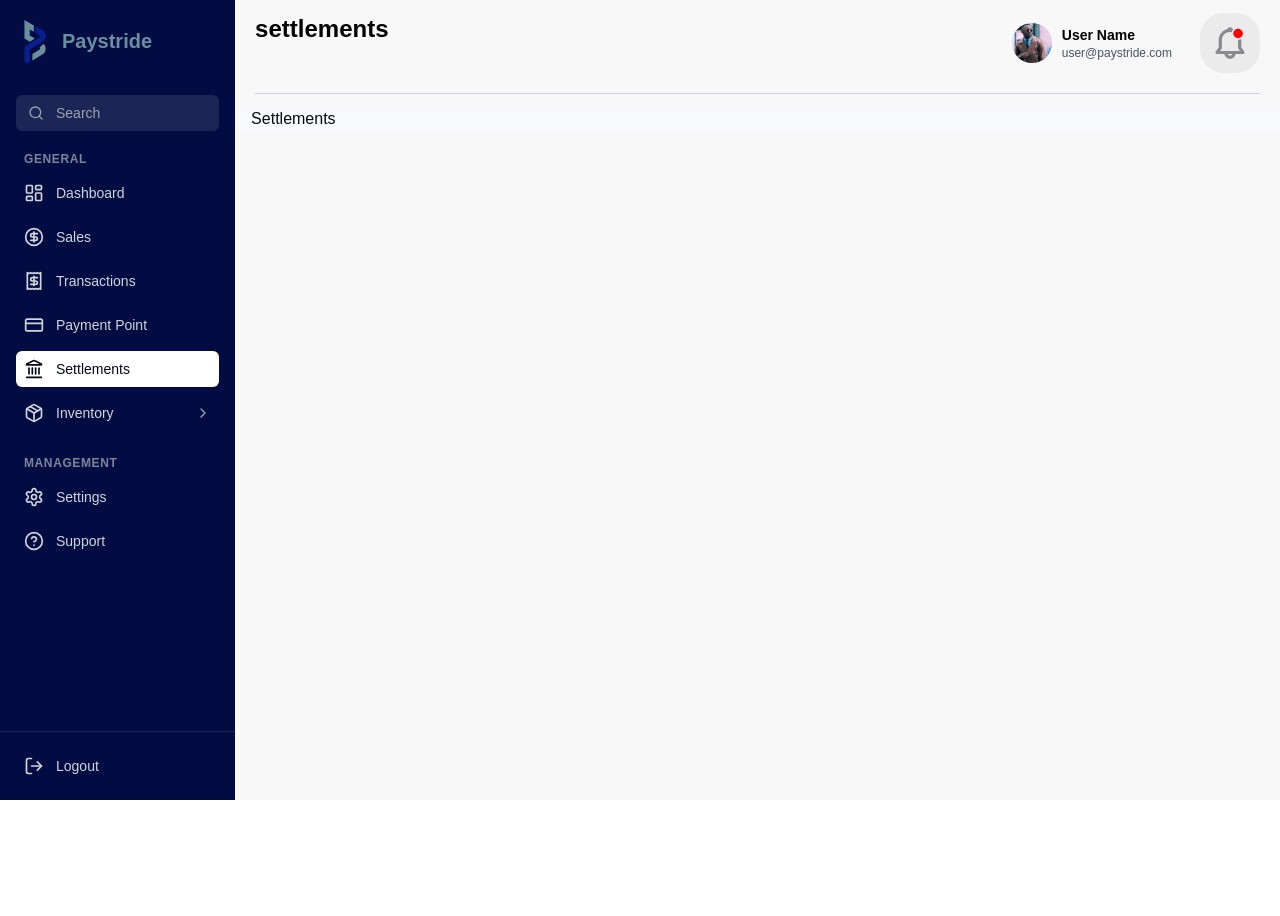
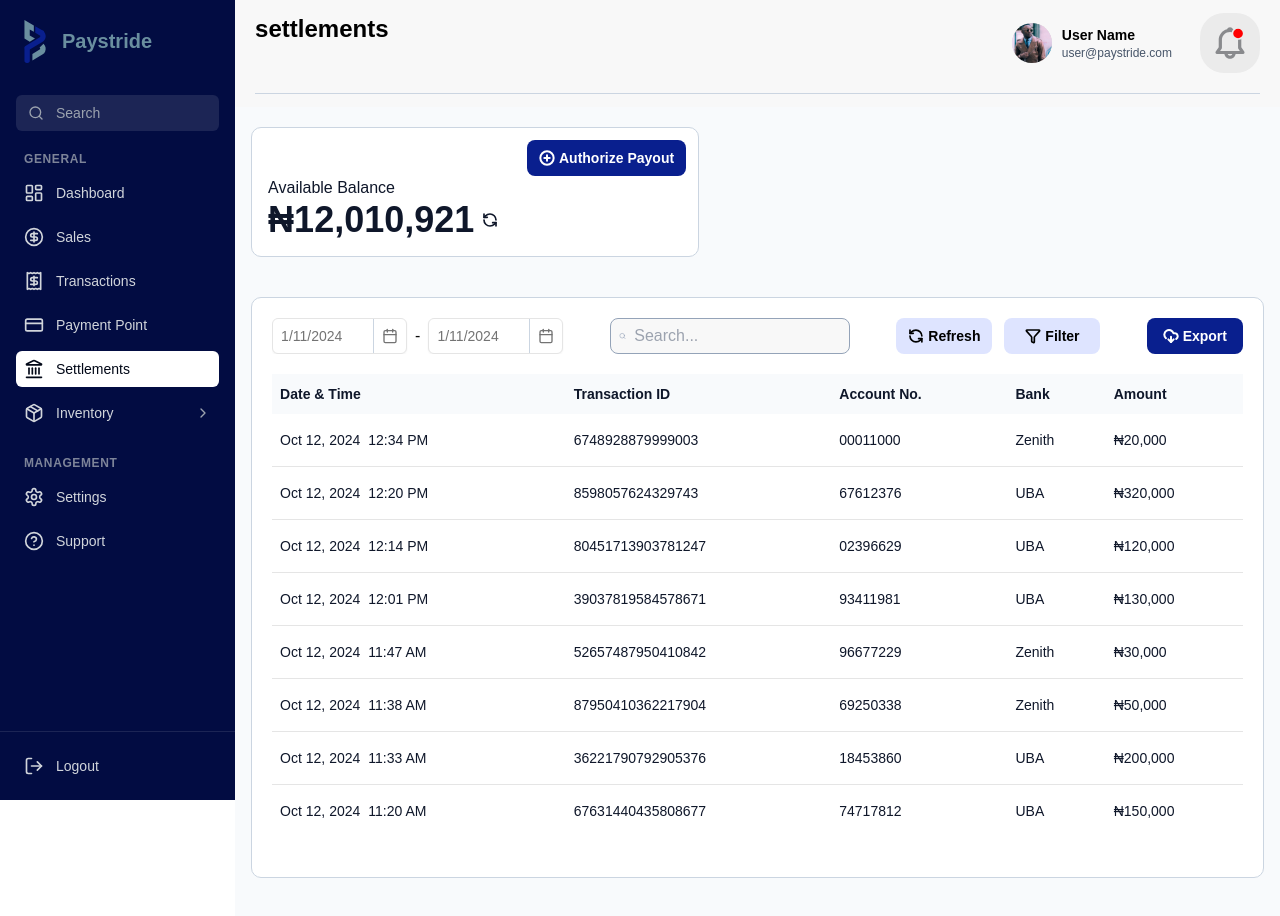
Before and after one commit to Paystride-Official/paystride-web, a Next.js app: page /settlements in a window 1280 px wide. Shown: the top 916 px of the page. Before the commit the page ends 800 px from the top, so only its background shows below. Built offline with nearby package versions, Linux system fonts and the light colour scheme.

Commit message:
authorize payout fix

```diff
--- /dev/null
+++ b/app/(dashboard)/settlements/_components/AuthorizePayout.tsx
@@ -0,0 +1,106 @@
+import {
+  AlertDialog,
+  AlertDialogCancel,
+  AlertDialogContent,
+  AlertDialogDescription,
+  AlertDialogHeader,
+  AlertDialogTitle,
+  AlertDialogTrigger,
+} from '@/components/ui/alert-dialog';
+import { primaryAccounts } from '@/constants/constants';
+import { CirclePlus } from 'lucide-react';
+import React, { useState } from 'react';
+import SuccesModal from '../../../../components/SuccesModal/SuccesModal';
+
+const AuthorizePayout = () => {
+  const [step, setStep] = useState('form');
+
+  return (
+    <AlertDialog>
+      <AlertDialogTrigger asChild>
+        <button
+          type="button"
+          onClick={() => setStep('form')}
+          className="bg-[#091F8E] text-white rounded-[8px] min-w-28 h-9 px-3 flex items-center justify-center gap-1 font-semibold text-sm"
+        >
+          <CirclePlus size={16} strokeWidth={3} />
+          Authorize Payout
+        </button>
+      </AlertDialogTrigger>
+
+      <AlertDialogContent className="sm:min-w-[500px] p-0">
+        <AlertDialogHeader className="">
+          {step === 'form' && (
+            <AlertDialogTitle className="text-base pt-6 px-6">
+              You are about to authorize this payment to a settlement account
+            </AlertDialogTitle>
+          )}
+          <AlertDialogDescription>
+            {step === 'form' ? (
+              <form className="pt-5 pb-6 px-6">
+                <section className="flex items-center justify-between min-[410px]:justify-center min-[410px]:gap-10 w-full">
+                  <div className="w-[6.5rem] min-[420px]:w-[9.5rem]">
+                    <label
+                      htmlFor="amount"
+                      className="font-semibold text-sm text-[#475569]"
+                    >
+                      Amount
+                    </label>
+                    <input
+                      type="text"
+                      name="amount"
+                      id="amount"
+                      placeholder="₦12,984,098"
+                      className="w-full border border-[#94A3B8] h-9 rounded-[8px] px-[10px] text-sm outline-none"
+                    />
+                  </div>
+                  <div className="w-[7.5rem] min-[420px]:w-[9.5rem]">
+                    <label
+                      htmlFor="primaryaccount"
+                      className="font-semibold text-sm text-[#475569]"
+                    >
+                      Primary Account
+                    </label>
+                    <select
+                      name="primaryaccount"
+                      id="primaryaccount"
+                      className="w-full border border-[#94A3B8] h-9 rounded-[8px] px-[6px] sm:px-[10px] text-sm outline-none"
+                    >
+                      {primaryAccounts.map((account, index) => (
+                        <option key={index} value={account} className="text-sm">
+                          {account}
+                        </option>
+                      ))}
+                    </select>
+                  </div>
+                </section>
+
+                <div className="flex justify-between items-center text-sm font-semibold gap-7 h-9 text-center mt-9 mx-5 sm:mx-10">
+                  <button
+                    onClick={() => {
+                      setStep('confirmation');
+                      //   setIsOpen(true);
+                    }}
+                    className="flex-[1] rounded-[8px] h-full bg-[#091F8E] text-white "
+                  >
+                    Confirm
+                  </button>
+                  <AlertDialogCancel className="flex-[1] rounded-[8px] h-full text-[#091F8E] bg-white border border-[#091F8E]">
+                    Cancel
+                  </AlertDialogCancel>
+                </div>
+              </form>
+            ) : (
+              <SuccesModal
+                message="Payment has been successfully authorized!"
+                close="return"
+              />
+            )}
+          </AlertDialogDescription>
+        </AlertDialogHeader>
+      </AlertDialogContent>
+    </AlertDialog>
+  );
+};
+
+export default AuthorizePayout;
--- a/app/(dashboard)/settlements/page.tsx
+++ b/app/(dashboard)/settlements/page.tsx
@@ -1,7 +1,48 @@
+'use client';
+import { DataTable } from '@/components/DataTable/DataTable';
+import { DatePicker } from '@/components/DataTable/DatePicker/DatePicker';
+import Export from '@/components/DataTable/Export/Export';
+import FilterBtn from '@/components/DataTable/Filter/Filter';
+import Refresh from '@/components/DataTable/Refresh/Refresh';
+import SearchBar from '@/components/DataTable/Search/Search';
+import { settlementsColumn, settlementsData } from '@/constants/tableData';
+import { RefreshCcw } from 'lucide-react';
 import React from 'react';
+import AuthorizePayout from './_components/AuthorizePayout';
 
 const Settlements = () => {
-  return <div>Settlements</div>;
+  return (
+    <div className="pt-5 pb-[52px]">
+      <div className="flex flex-col gap-10">
+        <div className="flex flex-col items-start bg-white p-3 border border-[#CBD5E1] rounded-[10px] text-[#0F172A] max-w-[448px] h-[130px]">
+          <div className="flex justify-end w-full">
+            <AuthorizePayout />
+          </div>
+          <div className="pl-1 pt-3 min-[450px]:pt-0">
+            <p className="">Available Balance</p>
+            <h1 className="flex items-center gap-2 font-semibold text-2xl min-[400px]:text-3xl min-[1160px]:text-4xl">
+              ₦12,010,921 <RefreshCcw size={16} strokeWidth={2.5} />
+            </h1>
+          </div>
+        </div>
+
+        <div className="bg-white border border-[#CBD5E1] rounded-[10px] p-5 flex flex-col gap-5">
+          <div className="flex items-center justify-between gap-5 max-w-[15rem] min-w-full overflow-auto ">
+            <DatePicker />
+            <SearchBar />
+            <div className="flex gap-3">
+              <Refresh />
+              <FilterBtn />
+            </div>
+            <Export />
+          </div>
+          <div className="">
+            <DataTable columns={settlementsColumn} data={settlementsData} />
+          </div>
+        </div>
+      </div>
+    </div>
+  );
 };
 
 export default Settlements;
--- a/components/Sidebar/Sidebar.tsx
+++ b/components/Sidebar/Sidebar.tsx
@@ -76,7 +76,7 @@ export default function Sidebar() {
   };
 
   return (
-    <div className="flex sticky top-0 max-h-screen overflow-auto w-72 flex-col bg-[#020C42] text-white">
+    <div className="hidden md:flex sticky top-0 max-h-screen overflow-auto w-72 flex-col bg-[#020C42] text-white">
       {/* Logo */}
       <div className="flex items-center px-6 py-5">
         <Image src={Paystride} alt="Paystride Logo" width={22} height={41} />
--- /dev/null
+++ b/components/SuccesModal/SuccesModal.tsx
@@ -0,0 +1,37 @@
+import React from 'react';
+import successIcon from '@/app/assets/successIcon.svg';
+import Image from 'next/image';
+import { AlertDialogCancel } from '@/components/ui/alert-dialog';
+
+type SuccessModalProp = {
+  title?: string;
+  close: string;
+  message: string;
+};
+
+const SuccesModal = ({ title, message, close }: SuccessModalProp) => {
+  return (
+    <div className="w-[85%] min-w-full md:w-[550px] h-[320px] flex items-center justify-center rounded-[20px]">
+      <div className="">
+        <div className="max-w-[360px] flex flex-col items-center justify-evenly min-h-72">
+          <h1 className="text-2xl font-semibold text-black">{title}</h1>
+          <Image
+            src={successIcon}
+            alt="Logo"
+            width={126}
+            height={120}
+            className="w-24 sm:w-[120px]"
+          />
+          <span className="text-xl font-semibold text-center text-[#0F172A]">
+            {message}
+          </span>
+          <AlertDialogCancel className="bg-[#091F8E] text-white rounded-[8px] w-full max-w-[360px] h-9 mt-3 flex items-center justify-center gap-1 font-semibold text-sm capitalize">
+            {close}
+          </AlertDialogCancel>
+        </div>
+      </div>
+    </div>
+  );
+};
+
+export default SuccesModal;
--- a/components/ui/alert-dialog.tsx
+++ b/components/ui/alert-dialog.tsx
@@ -36,7 +36,7 @@ const AlertDialogContent = React.forwardRef<
     <AlertDialogPrimitive.Content
       ref={ref}
       className={cn(
-        'fixed left-[50%] md:left-[calc(50%-14rem)] top-[50%] z-50 grid min-w-[85%] sm:min-w-[384px] translate-x-[-50%] md:translate-x-[calc(-50%+21rem)] translate-y-[-50%] gap-4 border bg-background p-6 shadow-lg duration-200 data-[state=open]:animate-in data-[state=closed]:animate-out data-[state=closed]:fade-out-0 data-[state=open]:fade-in-0 data-[state=closed]:zoom-out-95 data-[state=open]:zoom-in-95 data-[state=closed]:slide-out-to-left-1/2 data-[state=closed]:slide-out-to-top-[48%] data-[state=open]:slide-in-from-left-1/2 data-[state=open]:slide-in-from-top-[48%] rounded-lg',
+        'fixed left-[50%] md:left-[calc(50%-14rem)] top-[50%] z-50 grid min-w-[85%] sm:min-w-[384px] translate-x-[-50%] md:translate-x-[calc(-50%+21rem)] translate-y-[-50%] gap-4 border bg-background p-6 shadow-lg duration-200 rounded-lg',
         className
       )}
       {...props}
--- a/constants/constants.ts
+++ b/constants/constants.ts
@@ -3,3 +3,9 @@ export const paymentpointStaff: string[] = [
   'Amarachi Okoli',
   'Efetobore Sodje',
 ];
+
+export const primaryAccounts: string[] = [
+  '0001234578',
+  '0001234564',
+  '0001234511',
+];
--- a/constants/tableData.tsx
+++ b/constants/tableData.tsx
@@ -1,13 +1,12 @@
 'use client';
 import { ColumnDef } from '@tanstack/react-table';
-import { ChevronsUpDown, MoreHorizontal, SquarePen } from 'lucide-react';
+import { ChevronsUpDown } from 'lucide-react';
 import Corey from '@/app/(dashboard)/assets/corey.svg';
 import Kaiya from '@/app/(dashboard)/assets/kaiya.jpg';
 import SalesName from '@/components/DataTable/SalesName/SalesName';
 import DateTime from '@/components/DataTable/DateTime/DateTime';
 import TableStatus from '@/components/DataTable/TableSatus/TableStatus';
 import TableMethod from '@/components/DataTable/TableMethod/TableMethod';
-import { Button } from '@/components/ui/button';
 import EditModal from '@/app/(dashboard)/payment-point/_component/EditModal';
 
 type SalesData = {
@@ -39,6 +38,15 @@ type PaymentpointData = {
   phone: string;
   account: string;
   status: 'Active' | 'Inactive';
+};
+
+type SettlementsData = {
+  date: string;
+  time: string;
+  transId: string;
+  accountNo: string;
+  bank: string;
+  amount: string;
 };
 
 export const salesData: SalesData[] = [
@@ -408,3 +416,102 @@ export const paymentpointColumn: ColumnDef<PaymentpointData>[] = [
     },
   },
 ];
+
+export const settlementsData: SettlementsData[] = [
+  {
+    date: 'Oct 12, 2024',
+    time: '12:34 PM',
+    transId: '6748928879999003',
+    accountNo: '00011000',
+    bank: 'Zenith',
+    amount: '₦20,000',
+  },
+  {
+    date: 'Oct 12, 2024',
+    time: '12:20 PM',
+    transId: '8598057624329743',
+    accountNo: '67612376',
+    bank: 'UBA',
+    amount: '₦320,000',
+  },
+  {
+    date: 'Oct 12, 2024',
+    time: '12:14 PM',
+    transId: '80451713903781247',
+    accountNo: '02396629',
+    bank: 'UBA',
+    amount: '₦120,000',
+  },
+  {
+    date: 'Oct 12, 2024',
+    time: '12:01 PM',
+    transId: '39037819584578671',
+    accountNo: '93411981',
+    bank: 'UBA',
+    amount: '₦130,000',
+  },
+  {
+    date: 'Oct 12, 2024',
+    time: '11:47 AM',
+    transId: '52657487950410842',
+    accountNo: '96677229',
+    bank: 'Zenith',
+    amount: '₦30,000',
+  },
+  {
+    date: 'Oct 12, 2024',
+    time: '11:38 AM',
+    transId: '87950410362217904',
+    accountNo: '69250338',
+    bank: 'Zenith',
+    amount: '₦50,000',
+  },
+  {
+    date: 'Oct 12, 2024',
+    time: '11:33 AM',
+    transId: '36221790792905376',
+    accountNo: '18453860',
+    bank: 'UBA',
+    amount: '₦200,000',
+  },
+  {
+    date: 'Oct 12, 2024',
+    time: '11:20 AM',
+    transId: '67631440435808677',
+    accountNo: '74717812',
+    bank: 'UBA',
+    amount: '₦150,000',
+  },
+];
+
+export const settlementsColumn: ColumnDef<SettlementsData>[] = [
+  {
+    accessorKey: 'date',
+    header: () => (
+      <div className="whitespace-nowrap font-semibold">Date & Time</div>
+    ),
+    cell: ({ row }) => (
+      <DateTime date={row.original.date} time={row.original.time} />
+    ),
+  },
+  {
+    accessorKey: 'transId',
+    header: () => (
+      <div className="whitespace-nowrap font-semibold">Transaction ID</div>
+    ),
+  },
+  {
+    accessorKey: 'accountNo',
+    header: () => (
+      <div className="whitespace-nowrap font-semibold">Account No.</div>
+    ),
+  },
+  {
+    accessorKey: 'bank',
+    header: () => <div className="whitespace-nowrap font-semibold">Bank</div>,
+  },
+  {
+    accessorKey: 'amount',
+    header: () => <div className="whitespace-nowrap font-semibold">Amount</div>,
+  },
+];
```
